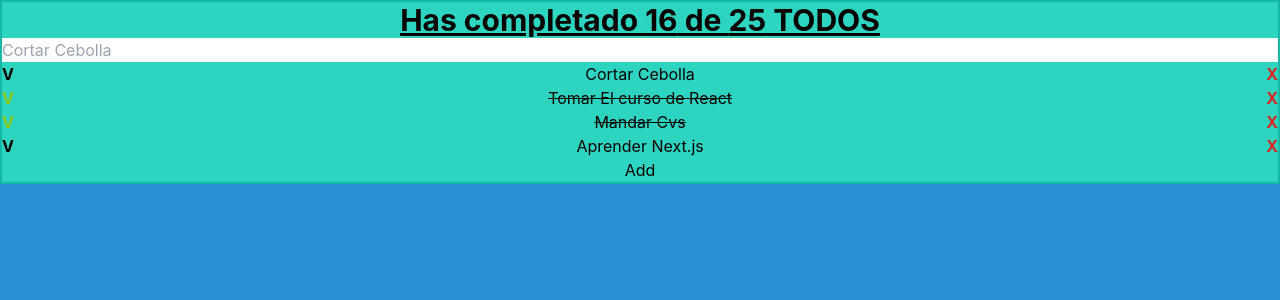
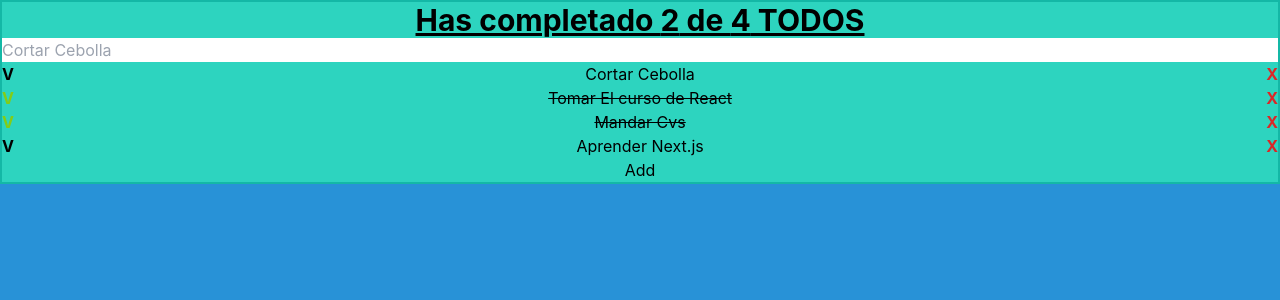
Before and after one commit to platzi/curso-react-intro, a React (Create React App) app: page / in a window 1280 px wide. Shown: the top 300 px of the page. Built offline with nearby package versions, Linux system fonts and the light colour scheme.

Commit message:
search bar working

```diff
--- a/src/App.js
+++ b/src/App.js
@@ -14,21 +14,35 @@ const defaultTodos = [
 ]
 
 function App() {
+  const [todos, setTodos] = React.useState
+  (defaultTodos)
   const [searchValue, setSearchValue] = React.useState('')
   console.log(searchValue)
+
+  const CompletedTodos = todos.filter(todo => todo.completed).length
+  const totalTodos = todos.length
+
+  const searchedTodos = todos.filter(
+    (todo) => {
+      const todoText = todo.text.toLowerCase()
+      const searchText = searchValue.toLocaleLowerCase()
+      return todoText.includes(searchText)
+    }
+  )
+
   return (
 <div className='flex justify-center'>
   <>
     <div className='container flex flex-col justify-center border-2 border-teal-500 bg-teal-400'>
 
-      <TodoCounter completed={16} total= {25} />
+      <TodoCounter completed={CompletedTodos} total= {totalTodos} />
       <TodoSearch
       searchValue={searchValue}
       setSearchValue={setSearchValue}
       />
 
       <TodoList>
-        {defaultTodos.map(todo=>(
+        {searchedTodos.map(todo=>(
           <TodoItem
           key={todo.text}
           text={todo.text}
```
